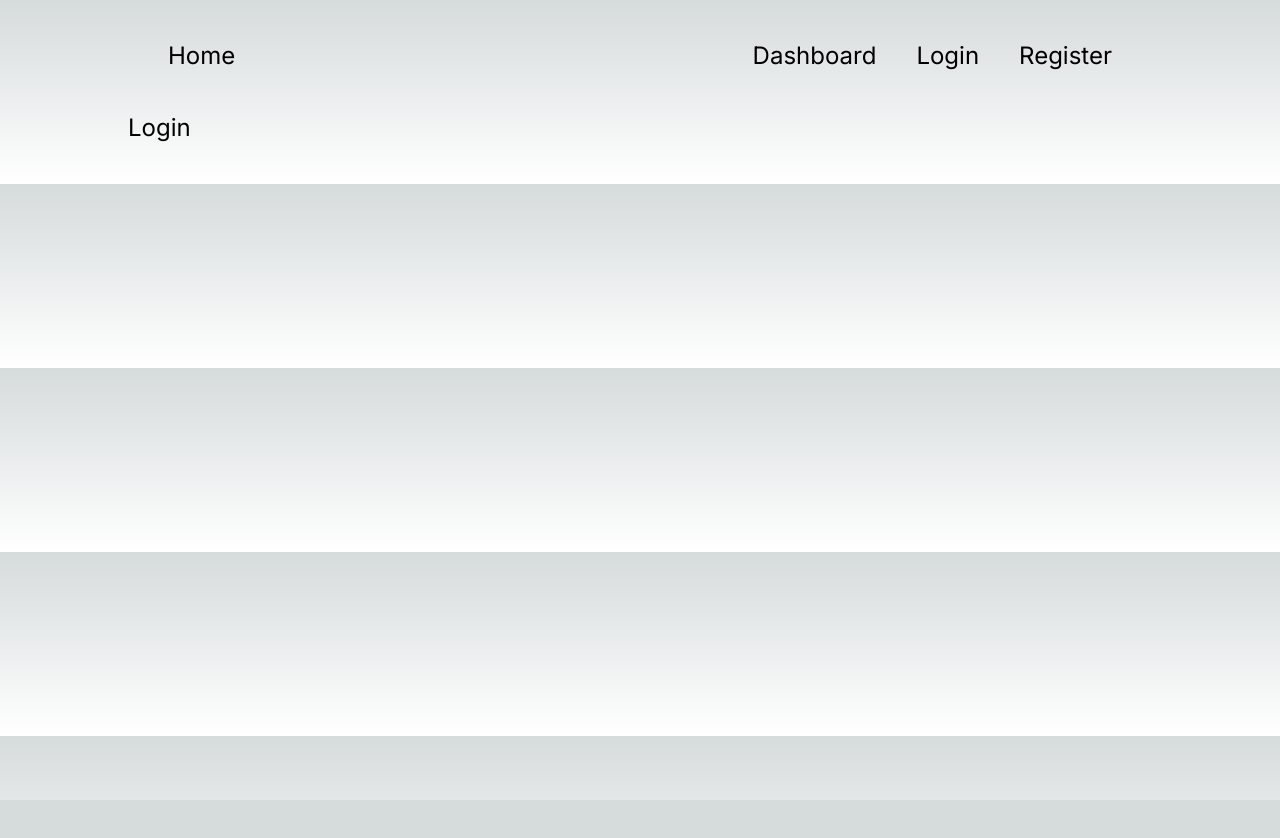
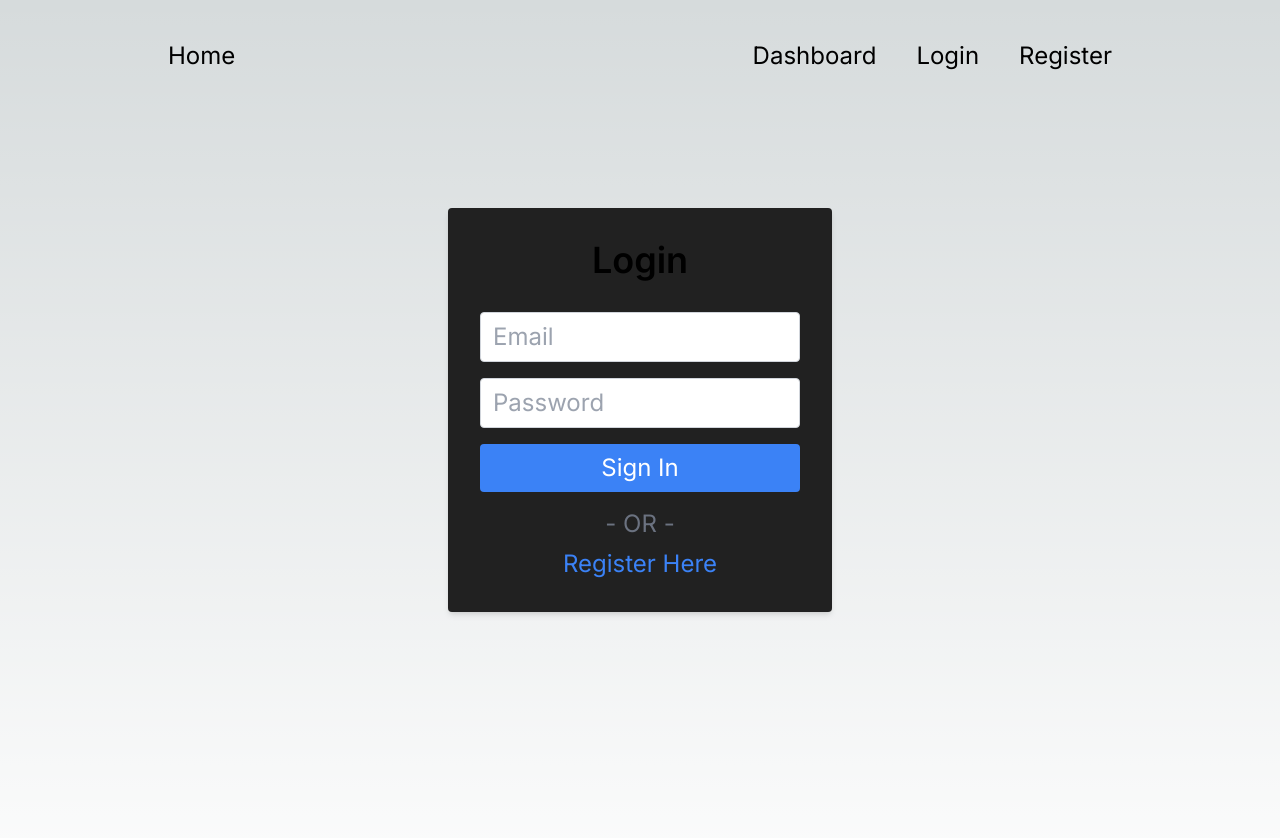
Before and after one commit to szvitek/next-auth, a Next.js app: page /login in a window 1280 px wide. Shown: the top 838 px of the page. Before the commit the page ends 800 px from the top, so only its background shows below. Built offline with nearby package versions, Linux system fonts and the light colour scheme; no server answers.

Commit message:
feat(auth): login with email, protected route, session provider

```diff
--- /dev/null
+++ b/src/app/api/auth/[...nextauth]/route.ts
@@ -0,0 +1,45 @@
+import NextAuth, { Account, AuthOptions, User as AuthUser } from 'next-auth';
+import GithubProvider from 'next-auth/providers/github';
+import CredentialsProvider from 'next-auth/providers/credentials';
+import User from '@/models/User';
+import connect from '@/utils/db';
+import bcrypt from 'bcryptjs';
+
+export const authOptions: AuthOptions = {
+  // Configure one or more authentication providers
+  providers: [
+    CredentialsProvider({
+      id: 'credentials',
+      name: 'Credentials',
+      credentials: {
+        email: { label: 'Email', type: 'text' },
+        password: { label: 'Password', type: 'password' },
+      },
+      async authorize(credentials) {
+        await connect();
+        try {
+          const user = await User.findOne({ email: credentials?.email });
+          if (user) {
+            const isPasswordCorrect = await bcrypt.compare(
+              credentials?.password,
+              user.password
+            );
+            if (isPasswordCorrect) {
+              return user;
+            }
+          }
+        } catch (err: any) {
+          throw new Error(err);
+        }
+      },
+    }),
+    GithubProvider({
+      clientId: process.env.GITHUB_ID ?? '',
+      clientSecret: process.env.GITHUB_SECRET ?? '',
+    }),
+    // ...add more providers here
+  ],
+};
+
+export const handler = NextAuth(authOptions);
+export { handler as GET, handler as POST };
--- a/src/app/dashboard/page.tsx
+++ b/src/app/dashboard/page.tsx
@@ -1,4 +1,15 @@
-const Dashboard = () => {
-  return <div>Dashboard</div>;
+import { getServerSession } from 'next-auth';
+import { redirect } from 'next/navigation';
+
+const Dashboard = async () => {
+  const session = await getServerSession();
+  if (!session) {
+    redirect('/');
+  }
+  return (
+    <div className="flex min-h-screen flex-col items-center justify-between p-24">
+      Dashboard
+    </div>
+  );
 };
 export default Dashboard;
--- a/src/app/layout.tsx
+++ b/src/app/layout.tsx
@@ -1,28 +1,33 @@
-import type { Metadata } from 'next'
-import { Inter } from 'next/font/google'
-import './globals.css'
-import Navbar from '@/components/Navbar'
+import type { Metadata } from 'next';
+import { Inter } from 'next/font/google';
+import './globals.css';
+import Navbar from '@/components/Navbar';
+import { getServerSession } from 'next-auth';
+import SessionProvider from '@/utils/SessionProvider';
 
-const inter = Inter({ subsets: ['latin'] })
+const inter = Inter({ subsets: ['latin'] });
 
 export const metadata: Metadata = {
   title: 'Create Next App',
   description: 'Generated by create next app',
-}
+};
 
-export default function RootLayout({
+export default async function RootLayout({
   children,
 }: {
-  children: React.ReactNode
+  children: React.ReactNode;
 }) {
+  const session = await getServerSession();
   return (
     <html lang="en">
       <body className={inter.className}>
-        <div className="mx-auto max-w-5xl text-2xl gap-2 mb-10">
-          <Navbar />
-          {children}
-        </div>
+        <SessionProvider session={session}>
+          <div className="mx-auto max-w-5xl text-2xl gap-2 mb-10">
+            <Navbar />
+            {children}
+          </div>
+        </SessionProvider>
       </body>
     </html>
-  )
+  );
 }
--- a/src/app/login/page.tsx
+++ b/src/app/login/page.tsx
@@ -1,4 +1,92 @@
+'use client';
+
+import { signIn, useSession } from 'next-auth/react';
+import Link from 'next/link';
+import { useRouter } from 'next/navigation';
+import { FormEvent, useEffect, useState } from 'react';
+
 const Login = () => {
-  return <div>Login</div>;
+  const [error, setError] = useState('');
+  const router = useRouter();
+  const session = useSession();
+
+  useEffect(() => {
+    if (session.status === 'authenticated') {
+      router.replace('/dashboard')
+    }
+
+  }, [session, router])
+
+
+  const isValidEmail = (email: string) => {
+    const emailRegex = /^[A-Z0-9._%+-]+@[A-Z0-9.-]+\.[A-Z]{2,}$/i;
+    return emailRegex.test(email);
+  };
+
+  const handleSubmit = async (event: FormEvent<HTMLFormElement>) => {
+    event.preventDefault();
+
+    const email = event.target[0].value;
+    const password = event.target[1].value;
+
+    if (!isValidEmail(email)) {
+      setError('Email is invalid');
+      return;
+    }
+
+    if (!password || password.length < 8) {
+      setError('Password is too short');
+      return;
+    }
+
+    const res = await signIn('credentials', {
+      redirect: false,
+      email,
+      password,
+    });
+
+    if (res?.error) {
+      setError('Invalid email or password');
+      if (res.url) router.replace('/dashboard');
+    } else {
+      setError('');
+    }
+  };
+
+  return (
+    <div className="flex min-h-screen flex-col items-center justify-between p-24">
+      <div className="bg-[#212121] p-8 rounded shadow-md w-96">
+        <h1 className="text-4xl text-center font-semibold mb-8">Login</h1>
+        <form onSubmit={handleSubmit}>
+          <input
+            type="text"
+            className="w-full border border-gray-300 text-black rounded px-3 py-2 mb-4 focus:outline-none focus:border-blue-400 focus:text-black"
+            placeholder="Email"
+            required
+          />
+          <input
+            type="password"
+            className="w-full border border-gray-300 text-black rounded px-3 py-2 mb-4 focus:outline-none focus:border-blue-400 focus:text-black"
+            placeholder="Password"
+            required
+          />
+          <button
+            type="submit"
+            className="w-full bg-blue-500 text-white py-2 rounded hover:bg-blue-600"
+          >
+            Sign In
+          </button>
+          {error && <p className="text-red-600 text-[16px].mb-4">{error}</p>}
+        </form>
+        <div className="text-center text-gray-500 mt-4">- OR -</div>
+        <Link
+          href="/register"
+          className="block text-center text-blue-500 hover:underline mt-2"
+        >
+          Register Here
+        </Link>
+      </div>
+    </div>
+  );
 };
 export default Login;
--- a/src/app/register/page.tsx
+++ b/src/app/register/page.tsx
@@ -52,8 +52,6 @@ const Register = () => {
       setError('Errpr! Try again later');
       console.log(error);
     }
-
-    console.log(email, password);
   };
 
   return (
--- a/src/components/Navbar.tsx
+++ b/src/components/Navbar.tsx
@@ -1,6 +1,9 @@
+"use client"
+import { signOut, useSession } from 'next-auth/react';
 import Link from 'next/link';
 
 const Navbar = () => {
+  const { data: session } = useSession();
   return (
     <div>
       <ul className="flex justify-between m-10 items-center">
@@ -9,16 +12,32 @@ const Navbar = () => {
             <li>Home</li>
           </Link>
         </div>
-        <div className='flex gap-10'>
+        <div className="flex gap-10">
           <Link href="/dashboard">
             <li>Dashboard</li>
           </Link>
+          {!session ? (
+            <>
               <Link href="/login">
                 <li>Login</li>
               </Link>
               <Link href="/register">
                 <li>Register</li>
               </Link>
+            </>
+          ) : (
+            <>
+              {session.user?.email}
+              <li>
+                <button
+                  onClick={() => signOut()}
+                  className="p-2 px-5 bg-blue-500 rounded-full"
+                >
+                  Logout
+                </button>
+              </li>
+            </>
+          )}
         </div>
       </ul>
     </div>
--- /dev/null
+++ b/src/utils/SessionProvider.tsx
@@ -0,0 +1,11 @@
+'use client';
+
+import { Session } from 'next-auth';
+import { SessionProvider } from 'next-auth/react';
+import { ReactNode } from 'react';
+
+const AuthProvider = ({ children, session }: { children: ReactNode, session: Session | null }) => {
+  return <SessionProvider session={session}>{children}</SessionProvider>;
+};
+
+export default AuthProvider;
```
Also changed, not shown: 1 other file (tests, documents, lock files or other folders). Lines whose indentation alone changed are shown as unchanged.
